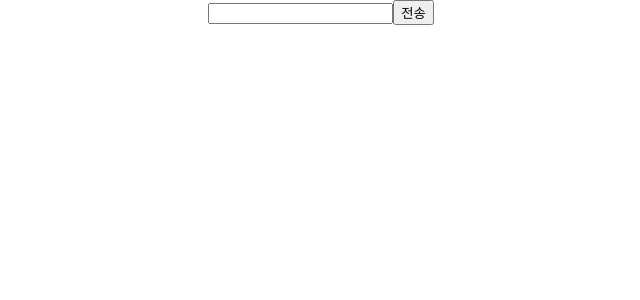
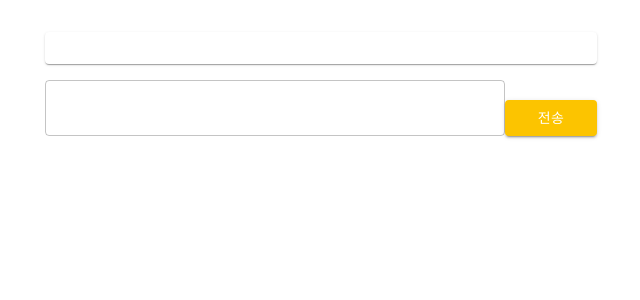
Before and after one commit to public-data-Competition/public-data-competition, a React (Create React App) app: page / in a window 1280 px wide. Shown: the top 300 px of the page, without its empty margins (319-959 px from the left). Built offline with nearby package versions, Linux system fonts and the light colour scheme.

Commit message:
feat: chatbot update

```diff
--- a/src/chat/Chatbot.js
+++ b/src/chat/Chatbot.js
@@ -1,9 +1,19 @@
 import React, { useState } from 'react';
 import callGptApi from './api';
+import {
+    Box,
+    Button,
+    Container,
+    Grid,
+    Paper,
+    TextField,
+    Typography,
+} from '@mui/material';
 
 function Chatbot() {
     const [userInput, setUserInput] = useState('');
     const [chatLogs, setChatLogs] = useState([]);
+    const [allLog, setAllLog] = useState([{}]);
 
     const handleInputChange = (e) => {
         setUserInput(e.target.value);
@@ -12,28 +22,72 @@ function Chatbot() {
     const handleSubmit = async (e) => {
         e.preventDefault();
 
-        // 사용자의 입력을 chatLogs에 추가합니다.
-        setChatLogs([...chatLogs, { type: '나', text: userInput }]);
+        setChatLogs((chatlogs) =>[...chatLogs, { type: '나', text: userInput }]);
 
         const response = await callGptApi(userInput);
 
-        // 챗봇의 응답을 chatLogs에 추가합니다.
-        setChatLogs([...chatLogs, { type: 'gpt', text: response }]);
+        setChatLogs((chatlogs )=>[...chatLogs, { type: '나', text: userInput }, { type: 'gpt', text: response }]);
 
         setUserInput('');
     };
+
+    const renderChatLog = (log, index) => (
+        <Grid
+            container
+            key={index}
+            mb={2}
+            justifyContent={log.type === '나' ? 'flex-end' : 'flex-start'}
+        >
+            <Grid item>
+                <Paper
+                    elevation={3}
+                    sx={{
+                        padding: '6px 12px',
+                        ...(log.type === '나'
+                            ? { borderRadius: '14px 0px 14px 14px' }
+                            : { borderRadius: '0px 14px 14px 14px' }),
+                    }}
+                >
+                    <Typography>{log.text}</Typography>
+                </Paper>
+            </Grid>
+        </Grid>
+    );
+
     return (
-        <div>
-            <div>
-                {chatLogs.map((log, index) => (
-                    <p key={index}>{log.type}: {log.text}</p>
-                ))}
-            </div>
-            <form onSubmit={handleSubmit}>
-                <input type="text" value={userInput} onChange={handleInputChange} />
-                <button type="submit">전송</button>
-            </form>
-        </div>
+        <Container maxWidth="sm">
+            <Box mt={4}>
+                <Box
+                    component={Paper}
+                    sx={{
+                        maxHeight: '50vh',
+                        padding: '16px',
+                        overflow: 'auto',
+                    }}
+                >
+                    {chatLogs.map(renderChatLog)}
+                </Box>
+                <Box mt={2}>
+                    <form onSubmit={handleSubmit}>
+                        <Grid container alignItems="flex-end">
+                            <Grid item xs={10}>
+                                <TextField
+                                    fullWidth
+                                    value={userInput}
+                                    onChange={handleInputChange}
+                                    variant="outlined"
+                                />
+                            </Grid>
+                            <Grid item xs={2}>
+                                <Button type="submit" fullWidth color="primary" variant="contained">
+                                    전송
+                                </Button>
+                            </Grid>
+                        </Grid>
+                    </form>
+                </Box>
+            </Box>
+        </Container>
     );
 }
 
--- a/src/chat/api.js
+++ b/src/chat/api.js
@@ -25,7 +25,6 @@ const callGptApi = async (inputText) => {
             }
         );
         console.log(result);
-        console.log("API Key:", process.env.REACT_APP_OPENAI_API_KEY);
 
         return result.data.choices[0].message.content;
     } catch (error) {
```
